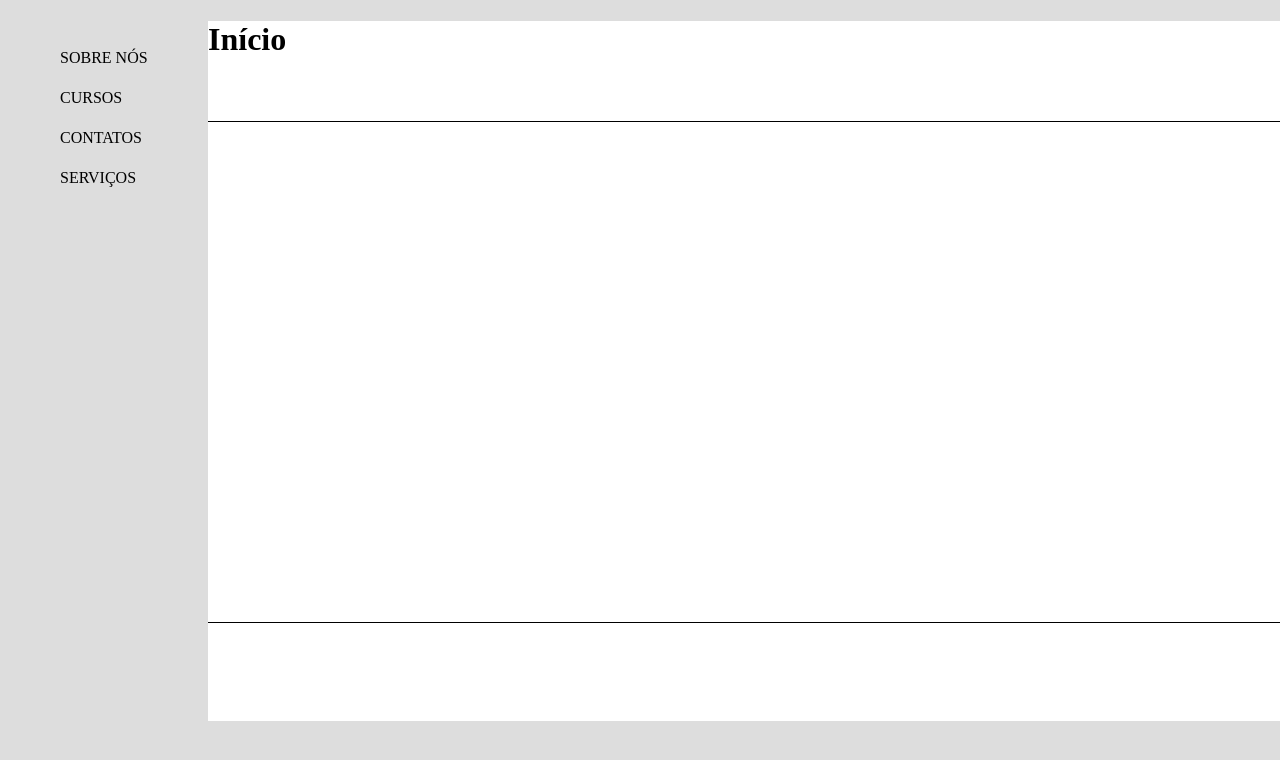
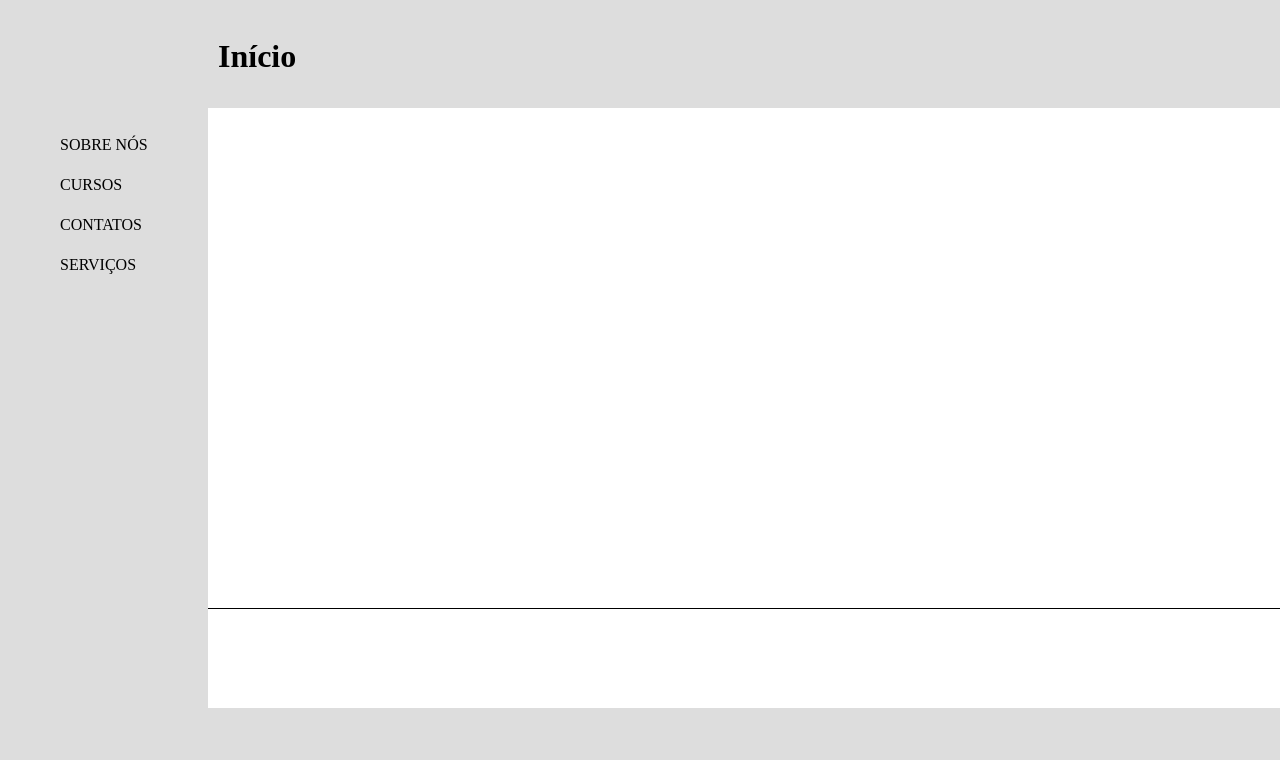
Before and after one commit to Jhosefff/TAC, a plain HTML site: page index.html in a window 1280 px wide. Shown: the top 760 px of the page. Drawn offline with Linux system fonts and the light colour scheme.

Commit message:
alterei o background-color do header e movi o menu

```diff
--- a/main.css
+++ b/main.css
@@ -12,6 +12,7 @@ body { background-color: #dddddd; }
   width: 200px;
   height: 700px;
   background-color: #dddddd;
+  margin-top: 100px;
 }
 
 #menu li{
@@ -40,8 +41,7 @@ body { background-color: #dddddd; }
 #header {
   width: 1300px;
   height: 100px;
-  background-color: white;
-  border-bottom: 1px solid black;
+  background-color: #dddddd;
 }
 
 #conteudo{
@@ -56,3 +56,9 @@ body { background-color: #dddddd; }
   background-color: white;
   border-top: 1px solid black;
 }
+
+#header h1 {
+  position: absolute;
+  margin-left: 180px;
+  margin-top: 30px;
+}
```
